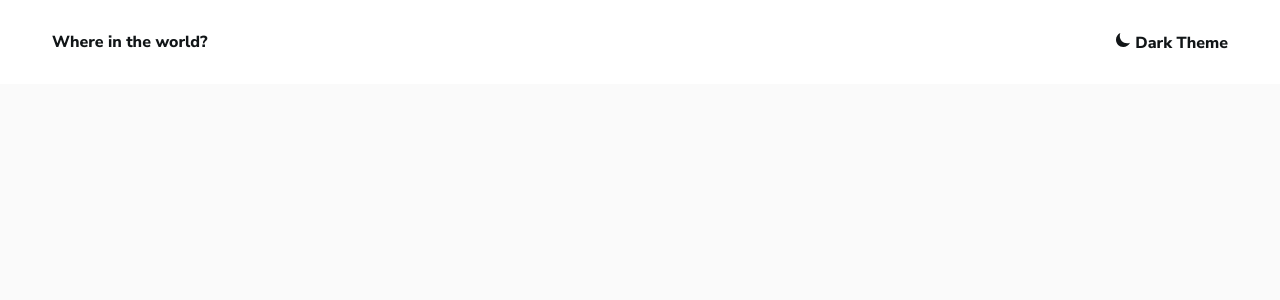
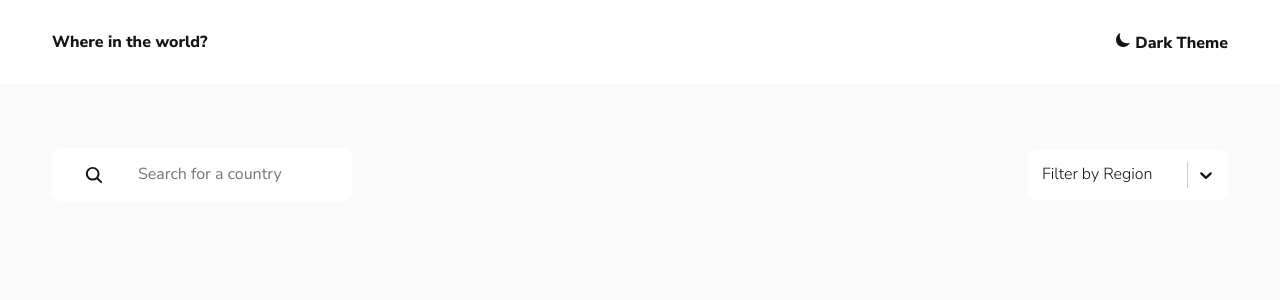
Before and after one commit to FantaBamboocha/REST-countries-API, a React (Vite) app: page / in a window 1280 px wide. Shown: the top 300 px of the page. Built offline with nearby package versions, Linux system fonts and the light colour scheme.

Commit message:
search controls

```diff
--- a/package.json
+++ b/package.json
@@ -16,6 +16,7 @@
     "react-dom": "^18.2.0",
     "react-icons": "^5.0.1",
     "react-router-dom": "^6.22.3",
+    "react-select": "^5.8.0",
     "styled-components": "^6.1.8"
   },
   "devDependencies": {
--- a/src/App.jsx
+++ b/src/App.jsx
@@ -1,9 +1,14 @@
+import Controls from "./components/Controls/Controls";
 import Header from "./components/Header/Header";
+import Main from "./components/Main/Main";
 
 const App = () => {
   return (
     <>
       <Header />
+      <Main>
+        <Controls />
+      </Main>
     </>
   );
 };
--- a/src/components/Container/Container.jsx
+++ b/src/components/Container/Container.jsx
@@ -1,8 +1,10 @@
 import styled from "styled-components";
 
-export const Container = styled.div`
+const Container = styled.div`
   max-width: 1240px;
   width: 100%;
   margin: 0 auto;
   padding: 0 2rem;
 `;
+
+export default Container;
--- /dev/null
+++ b/src/components/Controls/Controls.jsx
@@ -0,0 +1,49 @@
+import { useState } from "react";
+
+import Wrapper from "./Wrapper";
+import Serach from "../Controls/Search/Search";
+import CustomSelect from "../Controls/CustomSelect/CustomSelect";
+
+const options = [
+  {
+    value: "africa",
+    label: "Africa",
+  },
+  {
+    value: "america",
+    label: "America",
+  },
+  {
+    value: "asia",
+    label: "Asia",
+  },
+  {
+    value: "europe",
+    label: "Europe",
+  },
+  {
+    value: "oceania",
+    label: "Oceania",
+  },
+];
+
+const Controls = () => {
+  const [search, setSearch] = useState("");
+  const [region, setRegion] = useState("");
+
+  return (
+    <Wrapper>
+      <Serach search={search} setSearch={setSearch} />
+      <CustomSelect
+        options={options}
+        placeholder="Filter by Region"
+        isClearable
+        isSearchable={false}
+        value={region}
+        onChange={setRegion}
+      />
+    </Wrapper>
+  );
+};
+
+export default Controls;
--- /dev/null
+++ b/src/components/Controls/CustomSelect/CustomSelect.jsx
@@ -0,0 +1,48 @@
+import Select from "react-select";
+import styled from "styled-components";
+
+const CustomSelect = styled(Select).attrs({
+  styles: {
+    control: (provided) => ({
+      ...provided,
+      backgroundColor: "var(--color-ui-base)",
+      color: "var(--color-text)",
+      borderRadius: "var(--b-radius)",
+      padding: "0.25rem",
+      border: "none",
+      boxShadow: "var(--shadow)",
+      height: "50px",
+    }),
+    option: (provided, state) => ({
+      ...provided,
+      cursor: "pointer",
+      color: "var(--color-text)",
+      backgroundColor: state.isSelected
+        ? "var(--color-bg)"
+        : "var(--color-ui-base)",
+    }),
+  },
+})`
+  width: 200px;
+  border-radius: var(--b-radius);
+  border: none;
+
+  & > * {
+    box-shadow: var(--shadow);
+  }
+
+  & input {
+    padding-left: 0.25rem;
+  }
+
+  & * {
+    color: var(--color-text) !important;
+  }
+
+  & :last-child {
+    background-color: var(--color-ui-base);
+    border-radius: var(--b-radius);
+  }
+`;
+
+export default CustomSelect;
--- /dev/null
+++ b/src/components/Controls/Search/Input.jsx
@@ -0,0 +1,14 @@
+import styled from "styled-components";
+
+const Input = styled.input.attrs({
+  type: "search",
+  placeholder: "Search for a country",
+})`
+  margin-left: 2rem;
+  border: none;
+  outline: none;
+  color: var(--colors-text);
+  background-color: var(--color-ui-base);
+`;
+
+export default Input;
--- /dev/null
+++ b/src/components/Controls/Search/InputContainer.jsx
@@ -0,0 +1,19 @@
+import styled from "styled-components";
+
+const InputContainer = styled.label`
+  display: flex;
+  width: 100%;
+  margin-bottom: 1.5rem;
+  padding: 1rem 2rem;
+  align-items: center;
+  background-color: var(--color-ui-base);
+  border-radius: var(--b-radius);
+  box-shadow: var(--shadow);
+
+  @media (min-width: 767px) {
+    width: 300px;
+    margin-bottom: 0;
+  }
+`;
+
+export default InputContainer;
--- /dev/null
+++ b/src/components/Controls/Search/Search.jsx
@@ -0,0 +1,14 @@
+import { IoSearch } from "react-icons/io5";
+
+import InputContainer from "./InputContainer";
+import Input from "./Input";
+const Search = ({ search, setSearch }) => {
+  return (
+    <InputContainer>
+      <IoSearch size={20} />
+      <Input placeholder="Search for a country" />
+    </InputContainer>
+  );
+};
+
+export default Search;
--- /dev/null
+++ b/src/components/Controls/Wrapper.jsx
@@ -0,0 +1,15 @@
+import styled from "styled-components";
+
+const Wrapper = styled.div`
+  display: flex;
+  flex-direction: column;
+  align-items: flex-start;
+
+  @media (min-width: 767px) {
+    flex-direction: row;
+    justify-content: space-between;
+    align-items: center;
+  }
+`;
+
+export default Wrapper;
--- a/src/components/Header/Header.jsx
+++ b/src/components/Header/Header.jsx
@@ -2,7 +2,7 @@ import { useState, useEffect } from "react";
 import { IoMoonSharp, IoSunnySharp } from "react-icons/io5";
 
 import HeaderEl from "./HeaderEl";
-import { Container } from "../Container/Container";
+import Container from "../Container/Container";
 import Wrapper from "./Wrapper";
 import Title from "./Title";
 import ThemeSwitcher from "./ThemeSwitcher";
--- /dev/null
+++ b/src/components/Main/Main.jsx
@@ -0,0 +1,12 @@
+import Wrapper from "./Wrapper";
+import Container from "../Container/Container";
+
+const Main = ({ children }) => {
+  return (
+    <Wrapper>
+      <Container>{children}</Container>
+    </Wrapper>
+  );
+};
+
+export default Main;
--- /dev/null
+++ b/src/components/Main/Wrapper.jsx
@@ -0,0 +1,11 @@
+import styled from "styled-components";
+
+const Wrapper = styled.main`
+  padding: 2rem 0;
+
+  @media (min-width: 767px) {
+    padding: 4rem 0;
+  }
+`;
+
+export default Wrapper;
```
Also changed, not shown: 2 other files (tests, documents, lock files or other folders).
